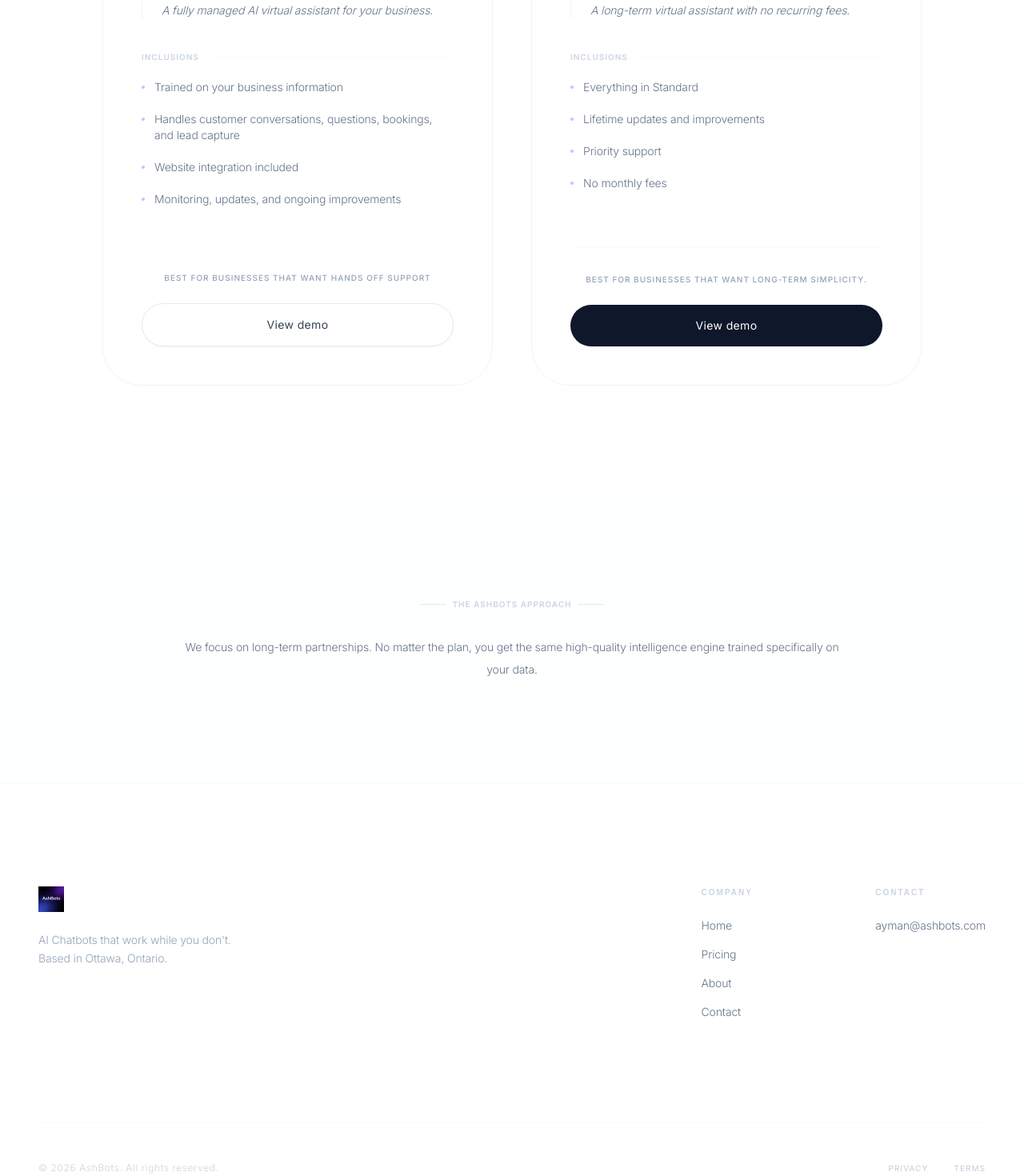
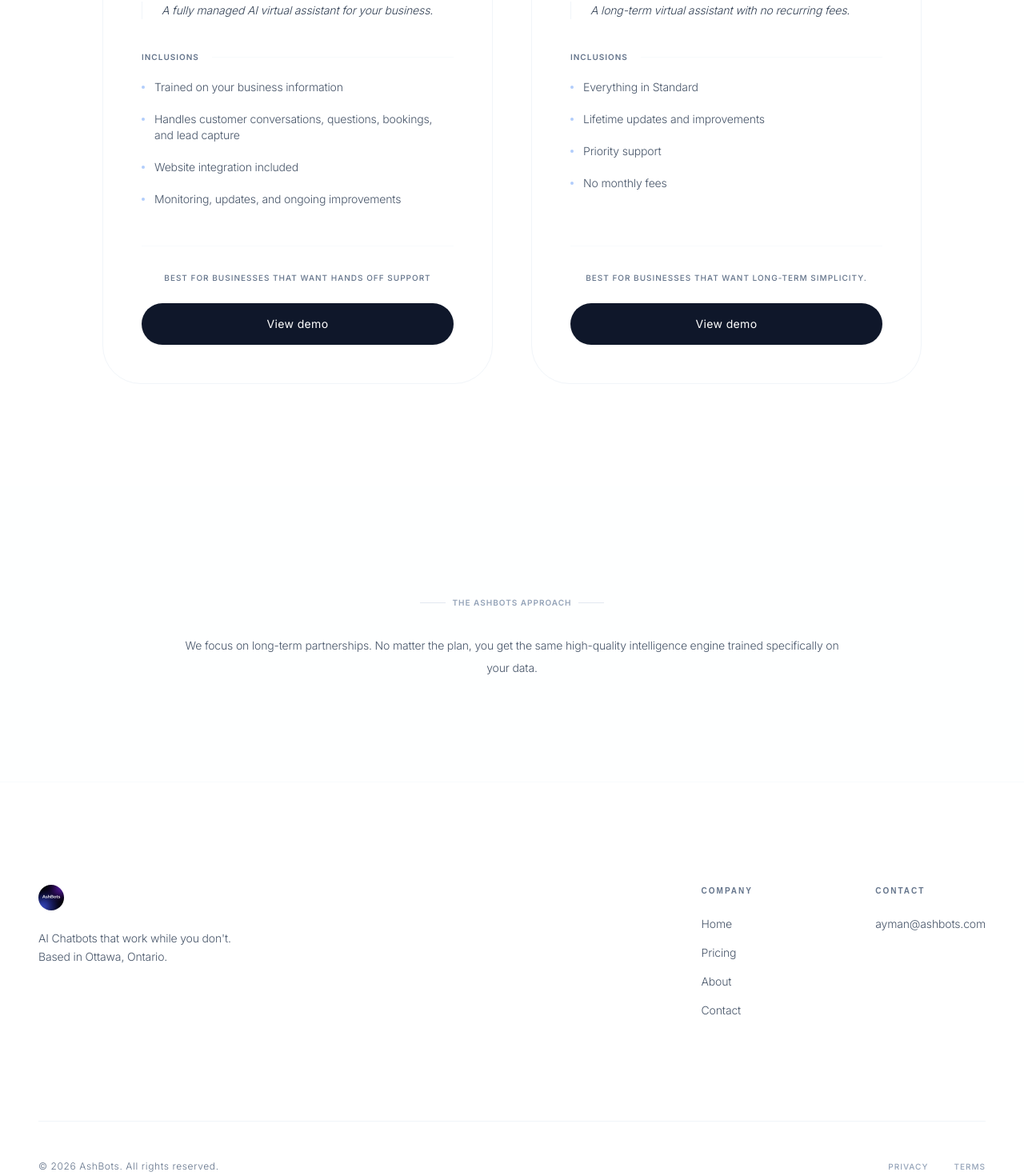
Before and after one commit to ferrary7/ashbots, a Next.js app: page /pricing in a window 1280 px wide. Shown: the part 1220-2690 px from the top of the page at 80% size. Built offline with nearby package versions, Linux system fonts and the light colour scheme.

Commit message:
feat: Add initial Next.js project structure including core components, global styles, and main pages.

```diff
--- a/app/globals.css
+++ b/app/globals.css
@@ -88,3 +88,31 @@
     background: rgba(59, 130, 246, 0.1);
     color: #2563eb;
 }
+
+/* Voiceflow Chat Widget Mobile Refinements */
+@media (max-width: 768px) {
+    .vfrc-widget--launcher {
+        bottom: 16px !important;
+        right: 16px !important;
+        transform: scale(0.85);
+    }
+
+    .vfrc-assistant-info {
+        padding: 12px !important;
+    }
+
+    .vfrc-chat {
+        bottom: 80px !important;
+        right: 10px !important;
+        left: 10px !important;
+        width: auto !important;
+        height: calc(100% - 120px) !important;
+        max-height: 600px !important;
+        border-radius: 20px !important;
+    }
+}
+
+.vfrc-launcher {
+    background-color: #3b82f6 !important;
+    box-shadow: 0 10px 25px -5px rgba(59, 130, 246, 0.4) !important;
+}
--- a/app/pricing/page.js
+++ b/app/pricing/page.js
@@ -12,7 +12,8 @@
                 'Website integration included',
                 'Monitoring, updates, and ongoing improvements'
             ],
-            note: 'Best for businesses that want hands off support'
+            note: 'Best for businesses that want hands off support',
+            demoLink: 'https://creator.voiceflow.com/share/6849fb64cbc50d231af2dd7d/development'
         },
         {
             name: 'Premium',
@@ -24,7 +25,8 @@
                 'Priority support',
                 'No monthly fees'
             ],
-            note: 'Best for businesses that want long-term simplicity.'
+            note: 'Best for businesses that want long-term simplicity.',
+            demoLink: 'https://creator.voiceflow.com/share/694ebb90f022b1214650bbf2/development'
         }
     ]
 
@@ -37,7 +39,7 @@
                         Simple pricing for <br />
                         <span className="text-ashbots-blue italic opacity-90">AI chatbots</span>
                     </h1>
-                    <p className="text-lg font-light text-slate-500 max-w-2xl mx-auto leading-relaxed">
+                    <p className="text-lg font-light text-slate-700 max-w-2xl mx-auto leading-relaxed">
                         Unlock the potential of your online presence with AshBots. We offer tailored pricing plans designed to suit small businesses looking to grow and succeed.
                     </p>
                     <div className="pt-4 p-8 bg-ashbots-blue/5 rounded-3xl border border-ashbots-blue/10 max-w-xl mx-auto backdrop-blur-sm shadow-sm relative overflow-hidden group">
@@ -54,7 +56,7 @@
                 <div className="max-w-7xl mx-auto relative z-10">
                     <div className="max-w-3xl mb-24 space-y-4">
                         <h2 className="text-3xl font-display text-slate-900">Pricing plans</h2>
-                        <p className="text-sm font-light text-slate-400 leading-relaxed">
+                        <p className="text-sm font-light text-slate-600 leading-relaxed">
                             All plans include the same core chatbot features. The difference is how setup, updates, and ongoing support are handled.
                         </p>
                     </div>
@@ -69,15 +71,15 @@
                                         <h3 className="text-3xl font-display text-slate-900 leading-tight">{tier.price}</h3>
                                     </div>
 
-                                    <p className="text-sm font-light text-slate-500 leading-relaxed italic border-l border-slate-100 pl-6">{tier.desc}</p>
+                                    <p className="text-sm font-light text-slate-700 leading-relaxed italic border-l border-slate-100 pl-6">{tier.desc}</p>
 
                                     <div className="space-y-5">
                                         <div className="flex items-center space-x-4">
-                                            <span className="text-[10px] font-semibold uppercase tracking-[0.1em] text-slate-300">Inclusions</span>
+                                            <span className="text-[10px] font-semibold uppercase tracking-[0.1em] text-slate-500">Inclusions</span>
                                             <div className="h-px flex-grow bg-slate-50"></div>
                                         </div>
                                         {tier.features.map(f => (
-                                            <div key={f} className="flex items-start space-x-3 text-sm font-light text-slate-500">
+                                            <div key={f} className="flex items-start space-x-3 text-sm font-light text-slate-600">
                                                 <div className="w-1 h-1 rounded-full bg-ashbots-blue/40 mt-2 flex-shrink-0"></div>
                                                 <span>{f}</span>
                                             </div>
@@ -86,8 +88,8 @@
                                 </div>
 
                                 <div className="relative z-10 pt-12 space-y-6">
-                                    <p className="text-[10px] font-medium text-slate-400 uppercase tracking-widest text-center border-t border-slate-50 pt-8">{tier.note}</p>
-                                    <Button href="/contact" variant={idx === 1 ? "primary" : "outline"} className="w-full shadow-sm">
+                                    <p className="text-[10px] font-medium text-slate-500 uppercase tracking-widest text-center border-t border-slate-50 pt-8">{tier.note}</p>
+                                    <Button href={tier.demoLink} target="_blank" variant="primary" className="w-full shadow-sm">
                                         View demo
                                     </Button>
                                 </div>
@@ -100,12 +102,12 @@
             {/* Philosophy Note */}
             <section className="py-32 bg-slate-50/[0.15] relative">
                 <div className="max-w-4xl mx-auto px-6 text-center space-y-8 relative z-10">
-                    <div className="inline-flex items-center space-x-2 text-slate-300">
+                    <div className="inline-flex items-center space-x-2 text-slate-400">
                         <div className="h-px w-8 bg-slate-200"></div>
                         <span className="text-[10px] uppercase tracking-widest font-semibold">The AshBots Approach</span>
                         <div className="h-px w-8 bg-slate-200"></div>
                     </div>
-                    <p className="text-sm font-light text-slate-500 leading-loose">
+                    <p className="text-sm font-light text-slate-600 leading-loose">
                         We focus on long-term partnerships. No matter the plan, you get the same high-quality intelligence engine trained specifically on your data.
                     </p>
                 </div>
--- a/components/Footer.js
+++ b/components/Footer.js
@@ -14,9 +14,9 @@
             <div className="max-w-7xl mx-auto flex flex-col md:flex-row justify-between items-start gap-16 md:gap-8">
                 <div className="max-w-xs space-y-6">
                     <Link href="/">
-                        <Image src="/logo.png" alt="AshBots" width={110} height={32} className="h-8 w-auto transition-opacity hover:opacity-80" />
+                        <Image src="/logo.png" alt="AshBots" width={110} height={32} className="h-8 w-auto transition-opacity hover:opacity-80 rounded-full shadow-sm" />
                     </Link>
-                    <p className="text-slate-400 text-sm font-light leading-relaxed">
+                    <p className="text-slate-600 text-sm font-light leading-relaxed">
                         AI Chatbots that work while you don't. <br />
                         Based in Ottawa, Ontario.
                     </p>
@@ -24,10 +24,10 @@
 
                 <div className="grid grid-cols-2 gap-20">
                     <div className="space-y-6">
-                        <h4 className="text-[10px] font-semibold uppercase tracking-[0.2em] text-slate-300">Company</h4>
+                        <h4 className="text-[10px] font-semibold uppercase tracking-[0.2em] text-slate-500">Company</h4>
                         <div className="flex flex-col space-y-4">
                             {links.map(l => (
-                                <Link key={l.href} href={l.href} className="text-sm font-light text-slate-500 hover:text-ashbots-blue transition-colors">
+                                <Link key={l.href} href={l.href} className="text-sm font-light text-slate-600 hover:text-ashbots-blue transition-colors">
                                     {l.label}
                                 </Link>
                             ))}
@@ -35,21 +35,21 @@
                     </div>
 
                     <div className="space-y-6">
-                        <h4 className="text-[10px] font-semibold uppercase tracking-[0.2em] text-slate-300">Contact</h4>
-                        <div className="flex flex-col space-y-4 text-sm font-light text-slate-500">
+                        <h4 className="text-[10px] font-semibold uppercase tracking-[0.2em] text-slate-500">Contact</h4>
+                        <div className="flex flex-col space-y-4 text-sm font-light text-slate-600">
                             <a href="mailto:ayman@ashbots.com" className="hover:text-ashbots-blue transition-colors">ayman@ashbots.com</a>
                         </div>
                     </div>
                 </div>
             </div>
 
-            <div className="max-w-7xl mx-auto mt-32 pt-12 border-t border-slate-50 flex flex-col md:flex-row justify-between items-center gap-4">
-                <span className="text-xs font-light text-slate-300 tracking-wider">
+            <div className="max-w-7xl mx-auto mt-32 pt-12 border-t border-slate-100 flex flex-col md:flex-row justify-between items-center gap-4">
+                <span className="text-xs font-light text-slate-500 tracking-wider">
                     &copy; {new Date().getFullYear()} AshBots. All rights reserved.
                 </span>
-                <div className="flex space-x-8 text-[10px] font-medium uppercase tracking-widest text-slate-300">
-                    <Link href="#" className="hover:text-slate-500">Privacy</Link>
-                    <Link href="#" className="hover:text-slate-500">Terms</Link>
+                <div className="flex space-x-8 text-[10px] font-medium uppercase tracking-widest text-slate-400">
+                    <Link href="#" className="hover:text-slate-600">Privacy</Link>
+                    <Link href="#" className="hover:text-slate-600">Terms</Link>
                 </div>
             </div>
         </footer>
--- a/components/Navbar.js
+++ b/components/Navbar.js
@@ -26,7 +26,7 @@
             }`}>
             <div className="max-w-7xl mx-auto px-6 lg:px-12 flex justify-between items-center text-slate-800">
                 <Link href="/" className="transition-opacity hover:opacity-80">
-                    <Image src="/logo.png" alt="AshBots" width={120} height={36} className="h-9 w-auto object-contain" />
+                    <Image src="/logo.png" alt="AshBots" width={120} height={36} className="h-9 w-auto object-contain rounded-full shadow-sm" />
                 </Link>
 
                 {/* Desktop */}
@@ -58,7 +58,7 @@
 
             {/* Mobile Menu */}
             {isOpen && (
-                <div className="md:hidden absolute top-full left-0 w-full glass shadow-premium animate-fade-in border-t border-slate-100/50">
+                <div className="md:hidden absolute top-full left-0 w-full bg-white/95 backdrop-blur-xl shadow-premium animate-fade-in border-t border-slate-100/50">
                     <div className="px-6 py-10 flex flex-col space-y-6 items-center">
                         {navLinks.map((link) => (
                             <Link key={link.href} href={link.href} onClick={() => setIsOpen(false)} className="text-xl font-light text-slate-700">
```
Also changed, not shown: app/about-us/page.js (+10 -10 lines), app/layout.js (+30 -0 lines), app/page.js (+9 -9 lines).
